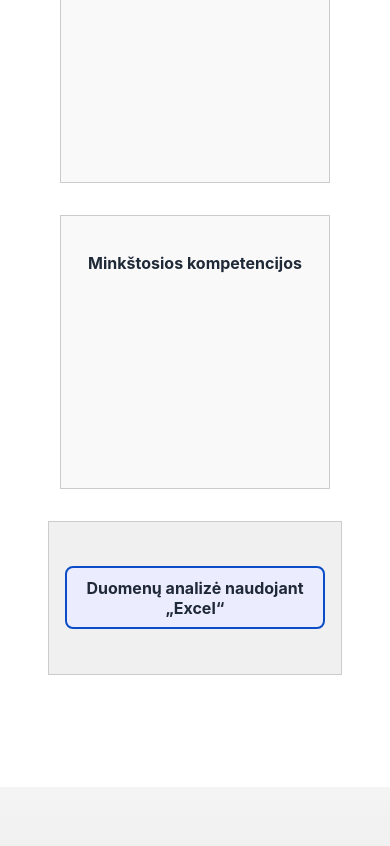
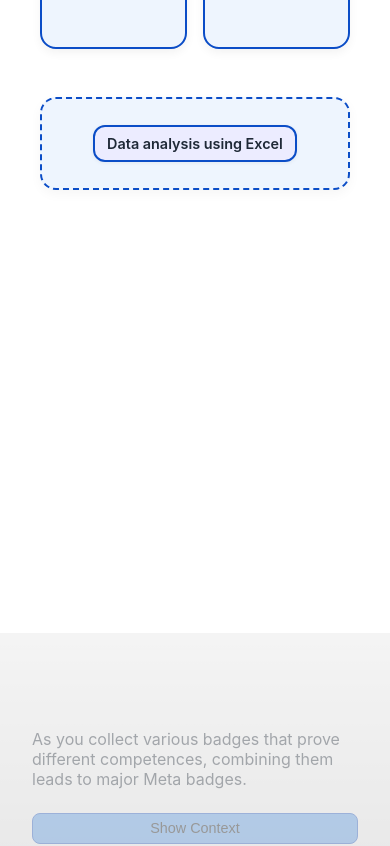
Before and after one commit to MindaugasKazlavickas/Frontend_OpenBadges_Bachelor, a React (Create React App) app: page / in a window 390 px wide. Shown: the part 1280-2126 px from the top of the page. Built offline with nearby package versions, Linux system fonts and the light colour scheme.

Commit message:
Score tracking and autosave

```diff
--- a/src/App.js
+++ b/src/App.js
@@ -10,6 +10,7 @@
 import CardSortTask from "./tasks/cardTask";
 import ScenarioTask from "./tasks/scenarioTask";
 import SlidingTask from "./tasks/slidingTask";
+import { isTaskCompleted } from './utils/scoreUtils';
 
 const sectionData = [
     { id: 'section1', headerKey: 'section.heading1' },
@@ -29,6 +30,27 @@
         root.style.setProperty('--background-color', theme.colors.background);
     }, []);
 
+    useEffect(() => {
+        const taskIdMap = [
+            'task.card-sort',
+            'task.metadata',
+            'task.scenario',
+            'task.merging',
+            'task.swipe'
+        ];
+
+        const firstIncompleteIndex = taskIdMap.findIndex((id) => !isTaskCompleted(id));
+
+        if (firstIncompleteIndex >= 0) {
+            const target = document.querySelector(`[data-task-id="${taskIdMap[firstIncompleteIndex]}"]`);
+            if (target) {
+                setTimeout(() => {
+                    target.scrollIntoView({ behavior: 'smooth', block: 'start' });
+                }, 300); // delay to allow DOM render
+            }
+        }
+    }, []);
+
     const unlockSection = (index) => {
         setUnlockedSections((prev) =>
             prev.includes(index + 1) ? prev : [...prev, index + 1]
@@ -46,6 +68,7 @@
             {sectionData.map((section, i) => (
                 <TaskSection
                     key={section.id}
+                    data-task-id={`task.${['card-sort', 'metadata', 'scenario', 'merging', 'swipe'][i]}`}
                     headerKey="task.metadata"
                     sectionIndex={i}
                     totalSections={sectionData.length}
--- a/src/components/taskSection.css
+++ b/src/components/taskSection.css
@@ -6,7 +6,7 @@
 
 .task-prompt {
     max-width: 600px;
-    margin: 0 auto 1.5rem;
+    margin: 0 auto;
 }
 
 .read-more-btn {
--- a/src/locales/en.json
+++ b/src/locales/en.json
@@ -9,7 +9,7 @@
   "button": {
     "start": "Start Learning",
     "switchLang": "Lietuviškai",
-    "readMore": "Read More",
+    "readMore": "Show Context",
     "close": "Got it!",
     "continue": "Continue"
   },
@@ -52,7 +52,27 @@
       "continueButton": "Continue"
     },
     "card": {
-      "continueButton": "Continue"
+      "columnA": "Hard Skills",
+      "columnB": "Soft Skills",
+      "continueButton": "Continue",
+      "excelAnalysis": "Data analysis using Excel",
+      "programmingBasics": "Programming basics",
+      "timeManagement": "Time management",
+      "readingBlueprints": "Reading construction blueprints",
+      "teamwork": "Teamwork",
+      "publicSpeaking": "Public speaking",
+      "labResearch": "Conducting lab research",
+      "conflictResolution": "Conflict resolution",
+      "mistake": {
+        "excelAnalysis": "Excel analysis is a technical skill usually learned in formal education.",
+        "programmingBasics": "Programming basics are considered hard skills gained through structured learning.",
+        "timeManagement": "Time management is a soft skill related to self-organization and personal habits.",
+        "readingBlueprints": "Blueprint reading is a technical hard skill used in construction and engineering.",
+        "teamwork": "Teamwork is a soft skill developed through collaboration and group experiences.",
+        "publicSpeaking": "Public speaking is a soft skill that helps with communication and confidence.",
+        "labResearch": "Conducting lab research is a technical hard skill often taught in scientific education.",
+        "conflictResolution": "Conflict resolution is a soft skill essential for navigating interpersonal challenges."
+      }
     },
     "scenario": {
       "continueButton": "Continue"
--- a/src/tasks/cardTask.css
+++ b/src/tasks/cardTask.css
@@ -1,6 +1,6 @@
 /* cardSortTask.css */
 .card-sort-task-container {
-    padding: 2rem 1rem;
+    position: relative;
     text-align: center;
     overflow: hidden;
 }
@@ -10,25 +10,39 @@
     justify-content: center;
     gap: 2rem;
     margin: 2rem 0;
+    flex-wrap: wrap;
 }
 
 .card-column {
-    border: 1px solid #ccc;
+    background-color: color-mix(in srgb, var(--secondary-color) 10%, white);
+    border: 2px solid var(--primary-color);
+    border-radius: 16px;
     padding: 1rem;
     min-width: 160px;
     min-height: 240px;
-    background-color: #f9f9f9;
+    box-shadow: 0 4px 10px rgba(0, 0, 0, 0.05);
+    transition: background-color 0.3s ease;
+}
+
+.card-column h4 {
+    margin-bottom: 1rem;
+    color: #002147; /* dark navy text for title */
+    font-weight: 600;
+    font-size: 1rem;
 }
 
 .card {
-    background-color: #ffffff;
-    border-radius: 8px;
-    padding: 0.6rem 1rem;
-    margin: 0.5rem 0;
+    background-color: color-mix(in srgb, var(--secondary-color) 10%, white);
+    border: 2px solid var(--primary-color); /* light border */
+    border-radius: 12px;
+    padding: 0.5rem 0.75rem;
+    margin: 0.4rem 0;
     cursor: grab;
-    transition: transform 0.2s;
+    transition: transform 0.2s, box-shadow 0.2s;
     user-select: none;
-    font-weight: bold;
+    font-weight: 600;
+    font-size: 0.9rem;
+    box-shadow: 0 1px 4px rgba(0, 0, 0, 0.06);
 }
 
 .card-pending {
@@ -49,13 +63,17 @@
 
 .card-bank {
     margin-top: 2rem;
-    border: 1px solid #ccc;
-    padding: 1rem;
+    margin: auto auto;
+    padding: 1rem 1.5rem;
+    min-height: 100px;
+    max-width: 300px;
+    background-color: color-mix(in srgb, var(--secondary-color) 10%, white);
+    border: 2px dashed var(--primary-color);
+    border-radius: 16px;
     display: flex;
     justify-content: center;
     align-items: center;
-    min-height: 120px;
-    background-color: #f0f0f0;
+    box-shadow: 0 4px 12px rgba(0, 0, 0, 0.04);
 }
 
 .overlay {
@@ -78,17 +96,33 @@
     text-align: left;
 }
 
+.column-a { grid-area: a; }
+.column-b { grid-area: b; }
+
 @media (max-width: 600px) {
     .card-columns {
-        flex-direction: column;
-        align-items: center;
+        display: grid;
+        grid-template-columns: 1fr 1fr;
+        grid-template-areas:
+      "a b"
+      "bank bank";
+        gap: 1rem;
+        width: 100%;
     }
 
     .card-column {
-        min-width: 80%;
+        min-width: auto;
+        padding: 0.5rem;
+        min-height: 160px;
     }
 
     .card-bank {
-        flex-direction: column;
+        grid-area: bank;
+        min-height: 80px;
+        padding: 0.3rem;
+    }
+
+    .card-sort-task-container {
+        padding: 1rem 0.5rem;
     }
 }
--- a/src/tasks/cardTask.js
+++ b/src/tasks/cardTask.js
@@ -1,4 +1,4 @@
-import React, { useState } from 'react';
+import React, {useEffect, useState} from 'react';
 import './cardTask.css';
 import { useLanguage } from '../context/languageContext';
 import {
@@ -6,19 +6,22 @@
     useDraggable,
     useDroppable,
 } from '@dnd-kit/core';
+import {adjustScore, getLiveScore, saveConfirmedScore, useFloatingScore} from '../utils/scoreUtils';
+import { saveTaskCompletion, isTaskCompleted } from '../utils/scoreUtils';
 
 const initialCards = [
-    { id: 1, text: "Duomenų analizė naudojant „Excel“", correctColumn: "A" },
-    { id: 2, text: "Programavimo pagrindai", correctColumn: "A" },
-    { id: 3, text: "Laiko planavimas", correctColumn: "B" },
-    { id: 4, text: "Statybinių brėžinių skaitymas", correctColumn: "A" },
-    { id: 5, text: "Komandinis darbas", correctColumn: "B" },
-    { id: 6, text: "Viešasis kalbėjimas", correctColumn: "B" },
-    { id: 7, text: "Laboratorinių tyrimų atlikimas", correctColumn: "A" },
-    { id: 8, text: "Laiko planavimas", correctColumn: "B" },
+    { id: 1, text: "task.card.excelAnalysis", correctColumn: "A", mistakeKey: "task.card.mistake.excelAnalysis" },
+    { id: 2, text: "task.card.programmingBasics", correctColumn: "A", mistakeKey: "task.card.mistake.programmingBasics" },
+    { id: 3, text: "task.card.timeManagement", correctColumn: "B", mistakeKey: "task.card.mistake.timeManagement" },
+    { id: 4, text: "task.card.readingBlueprints", correctColumn: "A", mistakeKey: "task.card.mistake.readingBlueprints" },
+    { id: 5, text: "task.card.teamwork", correctColumn: "B", mistakeKey: "task.card.mistake.teamwork" },
+    { id: 6, text: "task.card.publicSpeaking", correctColumn: "B", mistakeKey: "task.card.mistake.publicSpeaking" },
+    { id: 7, text: "task.card.labResearch", correctColumn: "A", mistakeKey: "task.card.mistake.labResearch" },
+    { id: 8, text: "task.card.conflictResolution", correctColumn: "B", mistakeKey: "task.card.mistake.conflictResolution" },
 ];
 
 const DraggableCard = ({ card, from }) => {
+    const { t } = useLanguage();
     const { attributes, listeners, setNodeRef, transform } = useDraggable({
         id: card.id.toString(),
         data: { card, from },
@@ -31,17 +34,16 @@
             {...listeners}
             className={`card card-${card.status || 'pending'}`}
             style={{
-                transform: transform
-                    ? `translate(${transform.x}px, ${transform.y}px)`
-                    : undefined,
+                transform: transform ? `translate(${transform.x}px, ${transform.y}px)` : undefined,
                 touchAction: 'none',
                 cursor: 'grab',
             }}
         >
-            {card.text}
+            {t(card.text)}
         </div>
     );
 };
+
 
 const DroppableColumn = ({ id, label, cards, onDrop }) => {
     const { setNodeRef, isOver } = useDroppable({ id });
@@ -49,7 +51,7 @@
     return (
         <div
             ref={setNodeRef}
-            className="card-column"
+            className={`card-column column-${id.toLowerCase()}`}
             style={{ backgroundColor: isOver ? '#eef6ff' : undefined }}
         >
             <h4>{label}</h4>
@@ -60,6 +62,7 @@
     );
 };
 
+
 const CardSortTask = ({ onUnlock }) => {
     const { t } = useLanguage();
     const [cardStack, setCardStack] = useState([...initialCards]);
@@ -67,6 +70,7 @@
     const [feedbackCard, setFeedbackCard] = useState(null);
     const [overlayOpen, setOverlayOpen] = useState(false);
     const [completed, setCompleted] = useState(false);
+    const { triggerFloatingScore, FloatingScoreBubble } = useFloatingScore();
 
     const handleDragEnd = (event) => {
         const { active, over } = event;
@@ -74,16 +78,16 @@
 
         const droppedColumn = over.id;
         const { card, from } = active.data.current;
-
         const isCorrect = card.correctColumn === droppedColumn;
 
         if (card.status === 'incorrect') {
             if (isCorrect) {
+                adjustScore(5);
+                triggerFloatingScore('+10');
                 setColumns(prev => {
                     const newFrom = prev[from].filter(c => c.id !== card.id);
                     const newTo = [...prev[droppedColumn], { ...card, status: 'correct' }];
                     const updated = { ...prev, [from]: newFrom, [droppedColumn]: newTo };
-
                     checkCompletion(updated);
                     return updated;
                 });
@@ -92,15 +96,12 @@
                     const newFrom = prev[from].filter(c => c.id !== card.id);
                     const newTo = [...prev[droppedColumn], card];
                     const updated = { ...prev, [from]: newFrom, [droppedColumn]: newTo };
-
-                    // no need to checkCompletion() here, only after correcting
                     return updated;
                 });
             }
             return;
         }
 
-        // Normal top card from the stack
         if (cardStack.length > 0 && card.id === cardStack[0].id) {
             const topCard = cardStack[0];
             const isTopCorrect = topCard.correctColumn === droppedColumn;
@@ -111,15 +112,18 @@
                     [droppedColumn]: [...prev[droppedColumn], { ...topCard, status: isTopCorrect ? 'correct' : 'incorrect' }]
                 };
                 if (isTopCorrect) {
+                    adjustScore(5);
+                    triggerFloatingScore('+10');
                     checkCompletion(updated);
+                } else {
+                    adjustScore(-2.5);
+                    triggerFloatingScore('-5');
                 }
                 return updated;
             });
             setCardStack(prev => prev.slice(1));
 
-            if (!isTopCorrect) {
-                setFeedbackCard(topCard);
-            }
+            if (!isTopCorrect) setFeedbackCard(topCard);
         }
     };
 
@@ -128,10 +132,28 @@
         const correctCards = allCards.filter(c => c.status === 'correct').length;
 
         if (correctCards === initialCards.length) {
+            saveConfirmedScore(getLiveScore());
+            saveTaskCompletion('task.card-sort'); // ← add this
             setCompleted(true);
             if (typeof onUnlock === 'function') onUnlock();
         }
     };
+
+    useEffect(() => {
+        if (isTaskCompleted('task.card-sort')) {
+            const completed = initialCards.reduce((acc, card) => {
+                acc[card.correctColumn].push({ ...card, status: 'correct' });
+                return acc;
+            }, { A: [], B: [] });
+
+            setColumns(completed);
+            setCardStack([]);
+            setCompleted(true);
+
+            // 🔓 Unlock the next section if needed
+            if (typeof onUnlock === 'function') onUnlock();
+        }
+    }, []);
 
     return (
         <div className="card-sort-task-container">
@@ -140,29 +162,32 @@
                 <div className="card-columns">
                     <DroppableColumn
                         id="A"
-                        label="Kietosios kompetencijos"
+                        label={t('task.card.columnA')}
                         cards={columns.A}
                         onDrop={handleDragEnd}
+                        className="card-column column-a"
                     />
                     <DroppableColumn
                         id="B"
-                        label="Minkštosios kompetencijos"
+                        label={t('task.card.columnB')}
                         cards={columns.B}
                         onDrop={handleDragEnd}
+                        className="card-column column-b"
                     />
                 </div>
 
-                <div className="card-bank">
-                    {cardStack.length > 0 && (
+                {cardStack.length > 0 && (
+                    <div className="card-bank">
                         <DraggableCard card={cardStack[0]} from="stack" />
-                    )}
-                </div>
+                    </div>
+                )}
             </DndContext>
 
+            <FloatingScoreBubble />
             {feedbackCard && (
                 <div className="overlay">
                     <div className="overlay-content">
-                        <p>{t('task.card.mistakeExplanation') || `Incorrect placement of card: ${feedbackCard.text}`}</p>
+                        <p>{t(feedbackCard.mistakeKey)}</p>
                         <button onClick={() => setFeedbackCard(null)}>{t('button.close') || 'Close'}</button>
                     </div>
                 </div>
@@ -179,7 +204,7 @@
 
             {completed && (
                 <button className="scroll-btn" onClick={() => {
-                    const next = document.getElementById('section-4');
+                    const next = document.getElementById('section-1');
                     if (next) next.scrollIntoView({ behavior: 'smooth' });
                 }}>
                     {t('task.card.continueButton') || 'Continue to next section'}
--- /dev/null
+++ b/src/utils/scoreUtils.js
@@ -0,0 +1,89 @@
+import React, { useState, useEffect } from 'react';
+
+export const getStoredScore = () => {
+    const saved = localStorage.getItem('confirmedScore');
+    return saved ? JSON.parse(saved) : 0;
+};
+
+let liveScore = getStoredScore(); // initialize from saved score after definition
+
+export const saveConfirmedScore = (score) => {
+    localStorage.setItem('confirmedScore', JSON.stringify(score));
+};
+
+export const adjustScore = (change) => {
+    liveScore += change;
+    return liveScore;
+};
+
+export const getLiveScore = () => liveScore;
+
+export const resetScore = () => {
+    localStorage.removeItem('confirmedScore');
+    localStorage.removeItem('taskCompletion');
+    liveScore = 0;
+};
+
+export const saveTaskCompletion = (taskId) => {
+    const data = JSON.parse(localStorage.getItem('taskCompletion') || '{}');
+    data[taskId] = true;
+    localStorage.setItem('taskCompletion', JSON.stringify(data));
+};
+
+export const isTaskCompleted = (taskId) => {
+    const data = JSON.parse(localStorage.getItem('taskCompletion') || '{}');
+    return !!data[taskId];
+};
+
+export const useFloatingScore = () => {
+    const [floatingScore, setFloatingScore] = useState(null);
+
+    const triggerFloatingScore = (amount) => {
+        setFloatingScore(amount);
+        setTimeout(() => setFloatingScore(null), 1000);
+    };
+
+    const FloatingScoreBubble = () => (
+        floatingScore ? (
+            <div
+                className="floating-score"
+                style={{
+                    ...floatingScoreStyle,
+                    backgroundColor: floatingScore.startsWith('-') ? 'red' : 'var(--primary-color)'
+                }}
+            >
+                {floatingScore}
+            </div>
+        ) : null
+    );
+
+    return { floatingScore, triggerFloatingScore, FloatingScoreBubble };
+};
+
+export const useLiveScore = () => {
+    const [score, setScore] = useState(getStoredScore());
+
+    useEffect(() => {
+        const interval = setInterval(() => {
+            setScore(getLiveScore());
+        }, 500);
+        return () => clearInterval(interval);
+    }, []);
+
+    return score;
+};
+
+const floatingScoreStyle = {
+    position: 'absolute',
+    top: '0.5rem',
+    right: '1rem',
+    transform: 'translateY(0)',
+    color: 'white',
+    padding: '0.4rem 0.8rem',
+    borderRadius: '999px',
+    fontWeight: 'bold',
+    fontSize: '0.95rem',
+    zIndex: 1000,
+    pointerEvents: 'none',
+    animation: 'fadeScoreUp 1s ease-out forwards'
+};
```
Also changed, not shown: src/App.css (+15 -0 lines), src/components/taskSectionHeader.jsx (+14 -0 lines).
